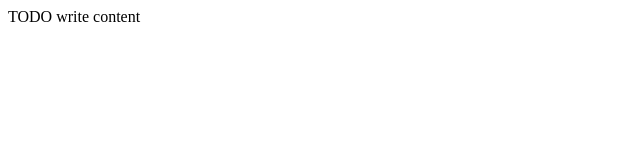
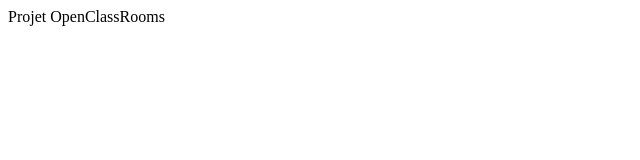
Before and after one commit to kintarojs/test, a plain HTML site: page HTML5Application/public_html/link.html in a window 1280 px wide. Shown: the full height of the page, 0-640 px from the left. Drawn offline with Linux system fonts and the light colour scheme.

Commit message:
Modification du body de link.html

```diff
--- a/HTML5Application/public_html/link.html
+++ b/HTML5Application/public_html/link.html
@@ -11,6 +11,6 @@ and open the template in the editor.
         <meta name="viewport" content="width=device-width, initial-scale=1.0">
     </head>
     <body>
-        <div>TODO write content</div>
+        <div>Projet OpenClassRooms</div>
     </body>
 </html>
```
